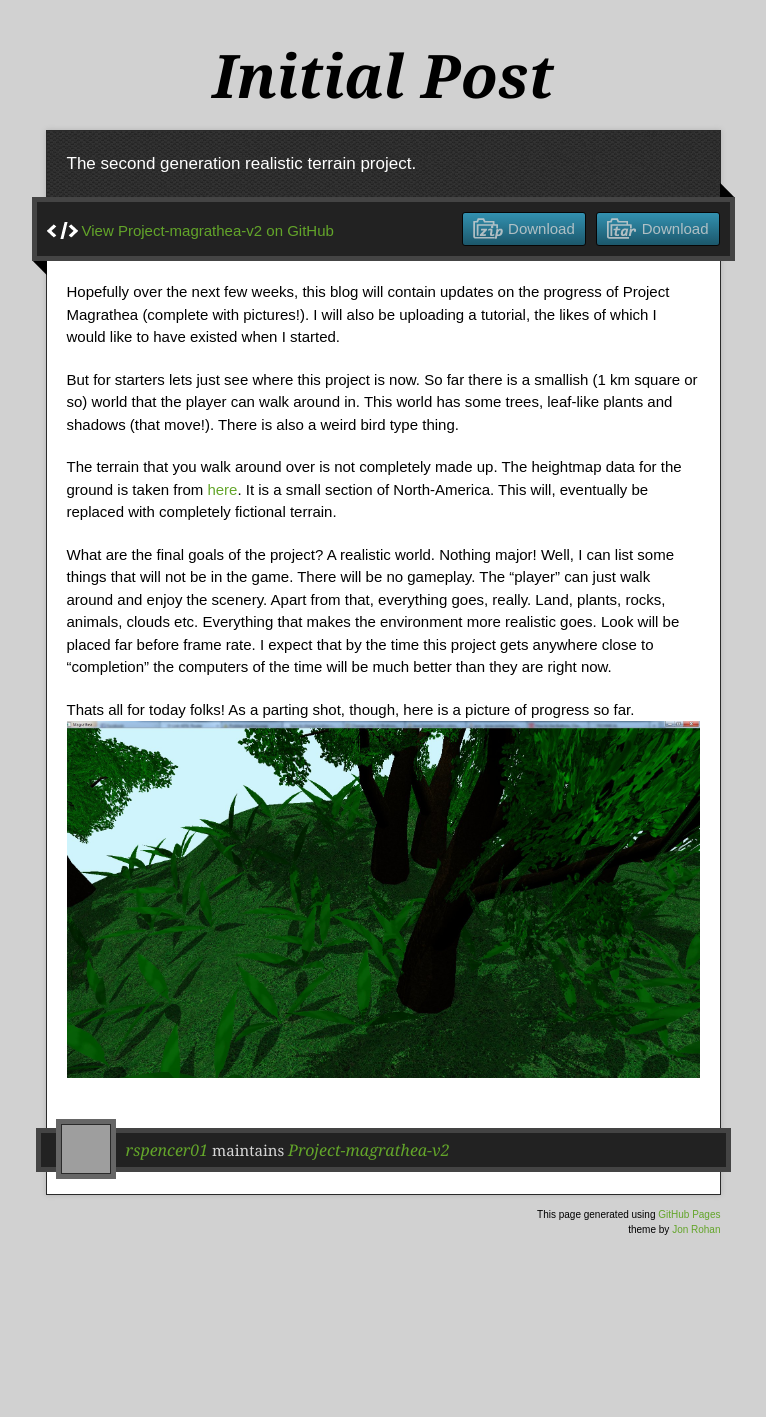
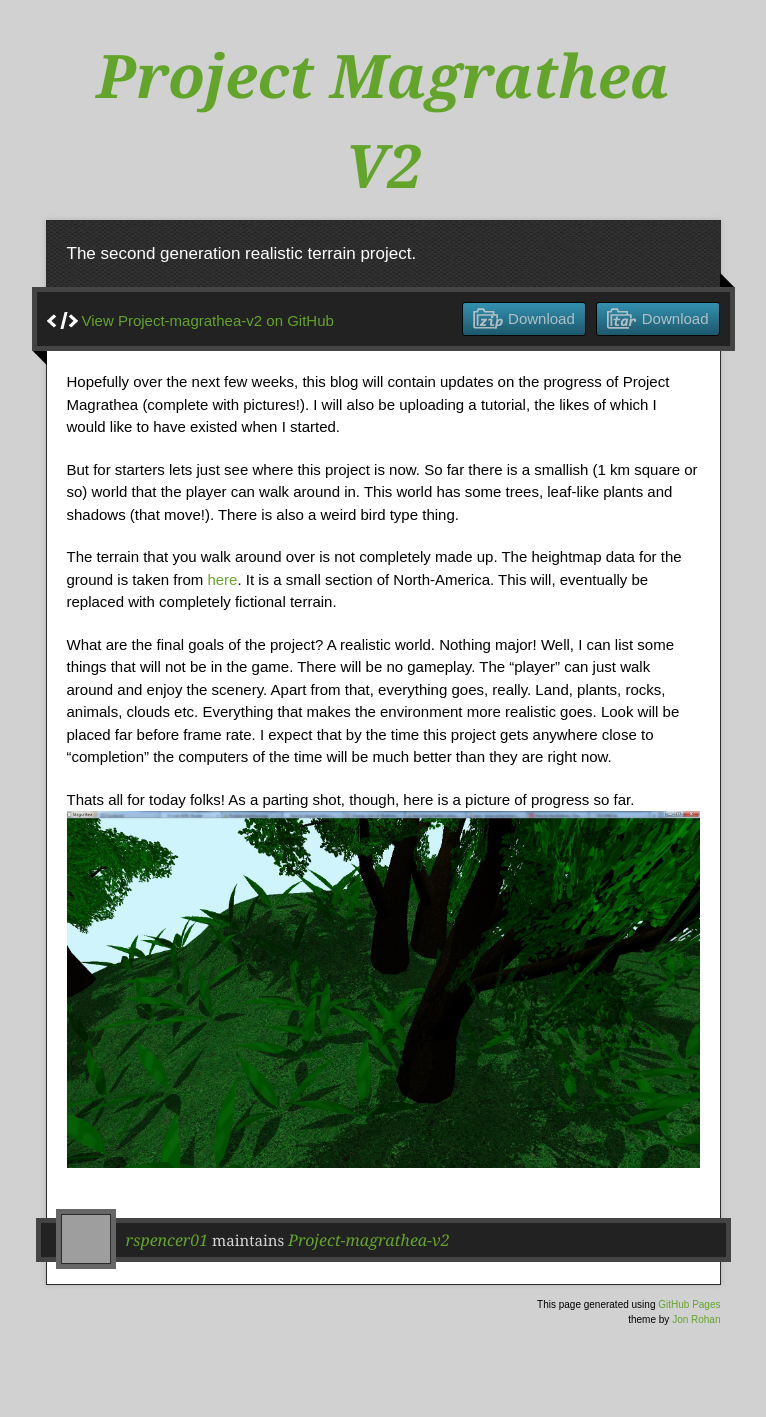
Before and after one commit to rspencer01/Project-Magrathea-V2, a Jekyll site: the page built from _posts/2013-09-08-Initial-Post.md, in a window 1280 px wide. Shown: the whole page, without its empty margins (257-1023 px from the left). Built offline with Jekyll 4.4.1, drawn with Linux system fonts in a browser that asks for light colours; nearby versions of some CDN libraries; Markdown is read by kramdown in place of the engine named in the settings; before the commit the page ends 1327 px from its top, so only the background shows below that; grey boxes are pictures that could not be loaded.

Commit message:
Look changes

```diff
--- a/_layouts/layout.html
+++ b/_layouts/layout.html
@@ -23,7 +23,7 @@
 
   <div class="wrapper">
     <header>
-      <h1 class="title">{{ page.title }}</h1>
+      <h1 class="title"><a href="http://rspencer01.github.io/Project-Magrathea-V2/">Project Magrathea V2</a></h1>
     </header>
     <div id="container">
       <p class="tagline">The second generation realistic terrain project.</p>
--- a/_layouts/post.html
+++ b/_layouts/post.html
@@ -4,7 +4,7 @@ layout: layout
 
 <div class="content">
   <div id="post">
-    <h1>{{ post.title }}</h1>
+    <h1>{{ title }}</h1>
     {{ content }}
   </div>
 </div>
--- a/stylesheets/stylesheet.css
+++ b/stylesheets/stylesheet.css
@@ -74,6 +74,7 @@ h1.title {
   font-style: italic;
   font-family:Georgia, serif;
   text-align: center;
+  color: #000000;
 }
 
 .wrapper {
```
